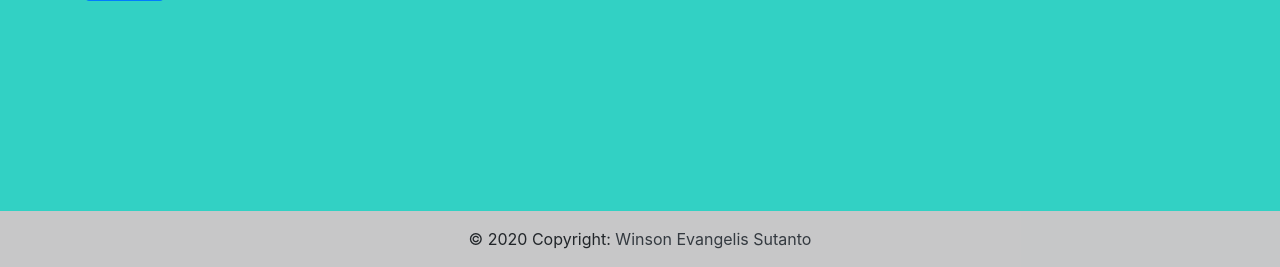
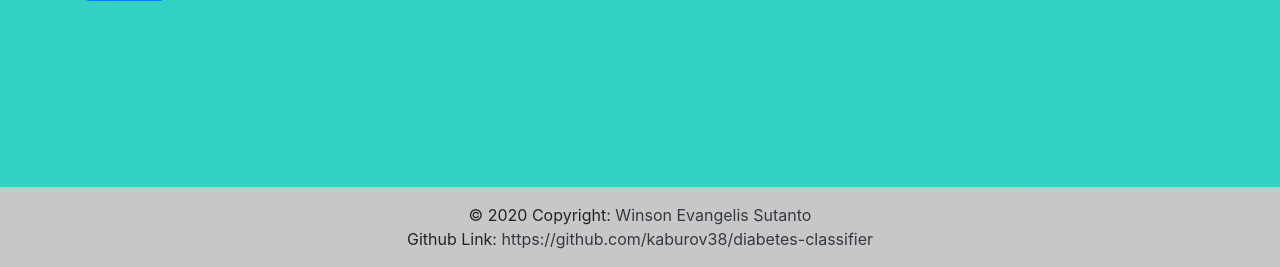
Before and after one commit to kaburov38/diabetes-classifier, a Django app: page / in a window 1280 px wide. Shown: the part 533-800 px from the top of the page. Run offline with Django 4.2, Linux system fonts and the light colour scheme; parts of the project's set-up code (start-up, migrations or seed data) failed here and were passed over.

Commit message:
add github link

```diff
--- a/classifier/templates/classifier/footer.html
+++ b/classifier/templates/classifier/footer.html
@@ -2,7 +2,9 @@
   <!-- Copyright -->
   <div class="text-center p-3" style="background-color: rgba(0, 0, 0, 0.2);">
     © 2020 Copyright:
-    <a class="text-dark" href="https://www.linkedin.com/in/winson-sutanto/" target=”_blank”>Winson Evangelis Sutanto</a>
+    <a class="text-dark" href="https://www.linkedin.com/in/winson-sutanto/" target=”_blank”>Winson Evangelis Sutanto</a> <br>
+    Github Link:
+    <a class="text-dark" href="https://github.com/kaburov38/diabetes-classifier" target=”_blank”>https://github.com/kaburov38/diabetes-classifier</a>
   </div>
   <!-- Copyright -->
 </footer>
```
